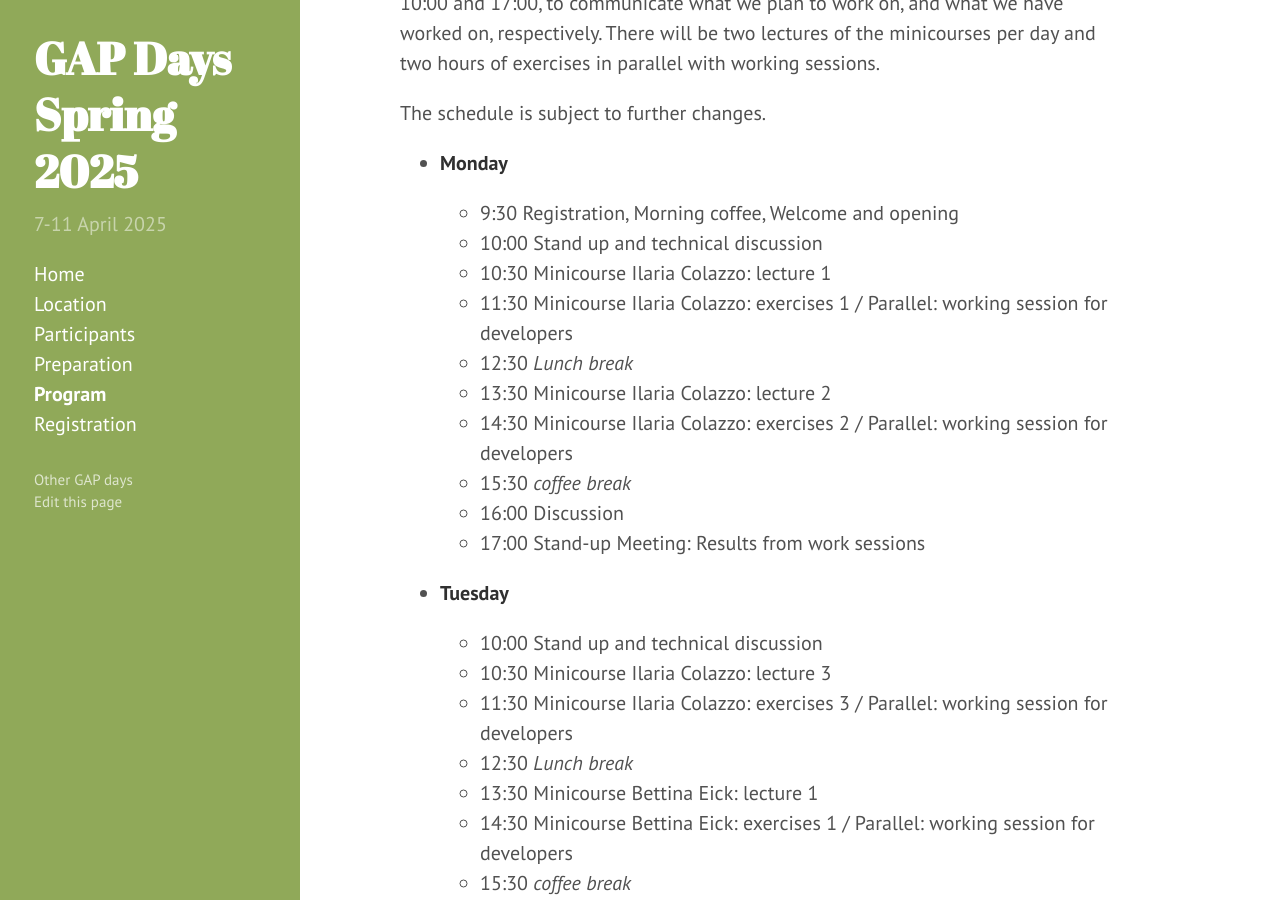
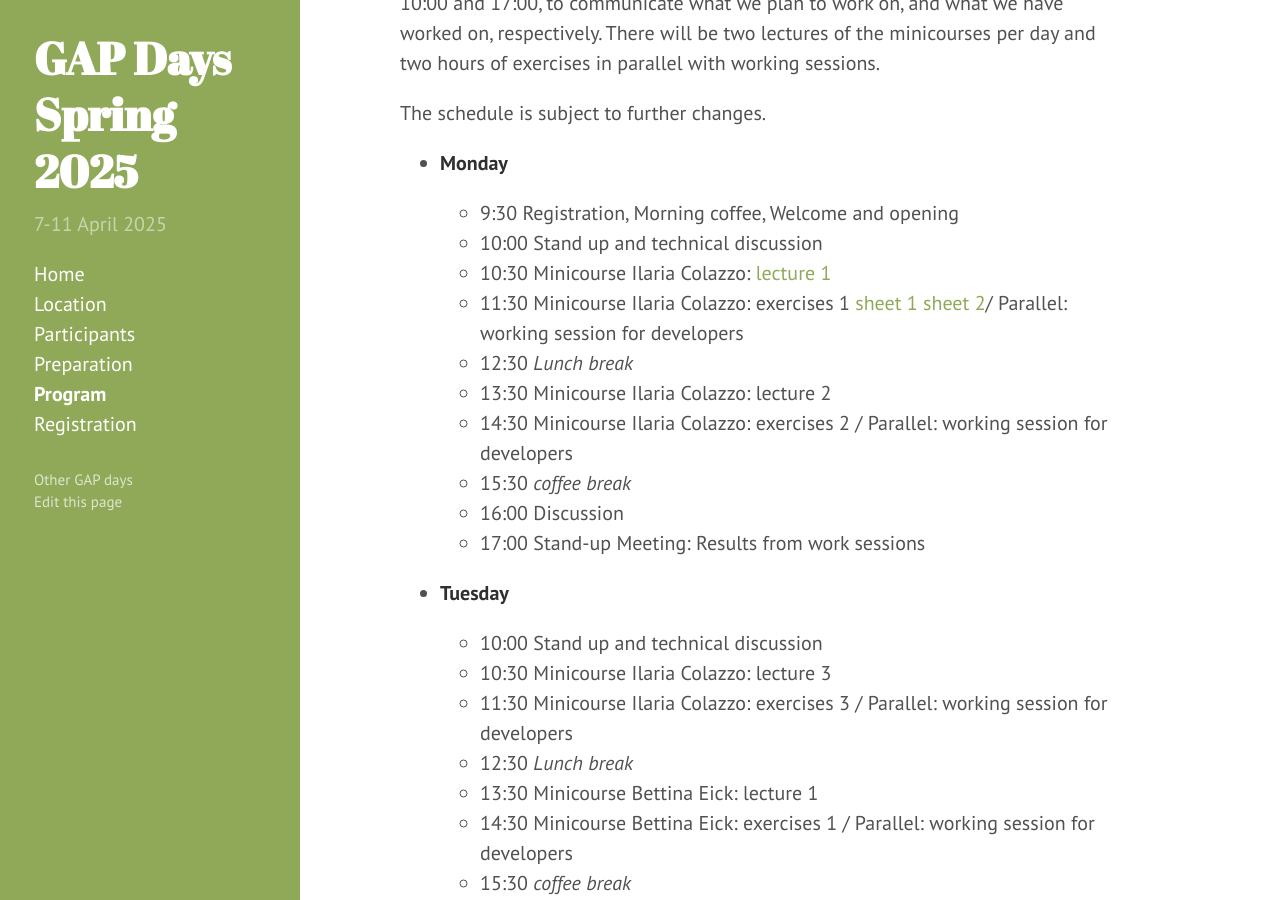
Before and after one commit to gapdays/gapdays2025-spring, a Jekyll site: the page built from program.md, in a window 1280 px wide and 900 px high, scrolled down 1307 px. Built offline with Jekyll 4.4.1, drawn with Linux system fonts in a browser that asks for light colours.

Commit message:
updated program

```diff
--- a/program.md
+++ b/program.md
@@ -54,8 +54,8 @@ The schedule is subject to further changes.
 
   - 9:30 Registration, Morning coffee, Welcome and opening
   - 10:00 Stand up and technical discussion
-  - 10:30 Minicourse Ilaria Colazzo: lecture 1
-  - 11:30 Minicourse Ilaria Colazzo: exercises 1 / Parallel: working session for developers
+  - 10:30 Minicourse Ilaria Colazzo: [lecture 1](https://www.ilariacolazzo.info/gap/slides/)
+  - 11:30 Minicourse Ilaria Colazzo: exercises 1 [sheet 1](https://www.ilariacolazzo.info/gap/tutorials/sheet1/) [sheet 2](https://www.ilariacolazzo.info/gap/tutorials/sheet2/)/ Parallel: working session for developers
   - 12:30 *Lunch break*
   - 13:30 Minicourse Ilaria Colazzo: lecture 2
   - 14:30 Minicourse Ilaria Colazzo: exercises 2 / Parallel: working session for developers
```
